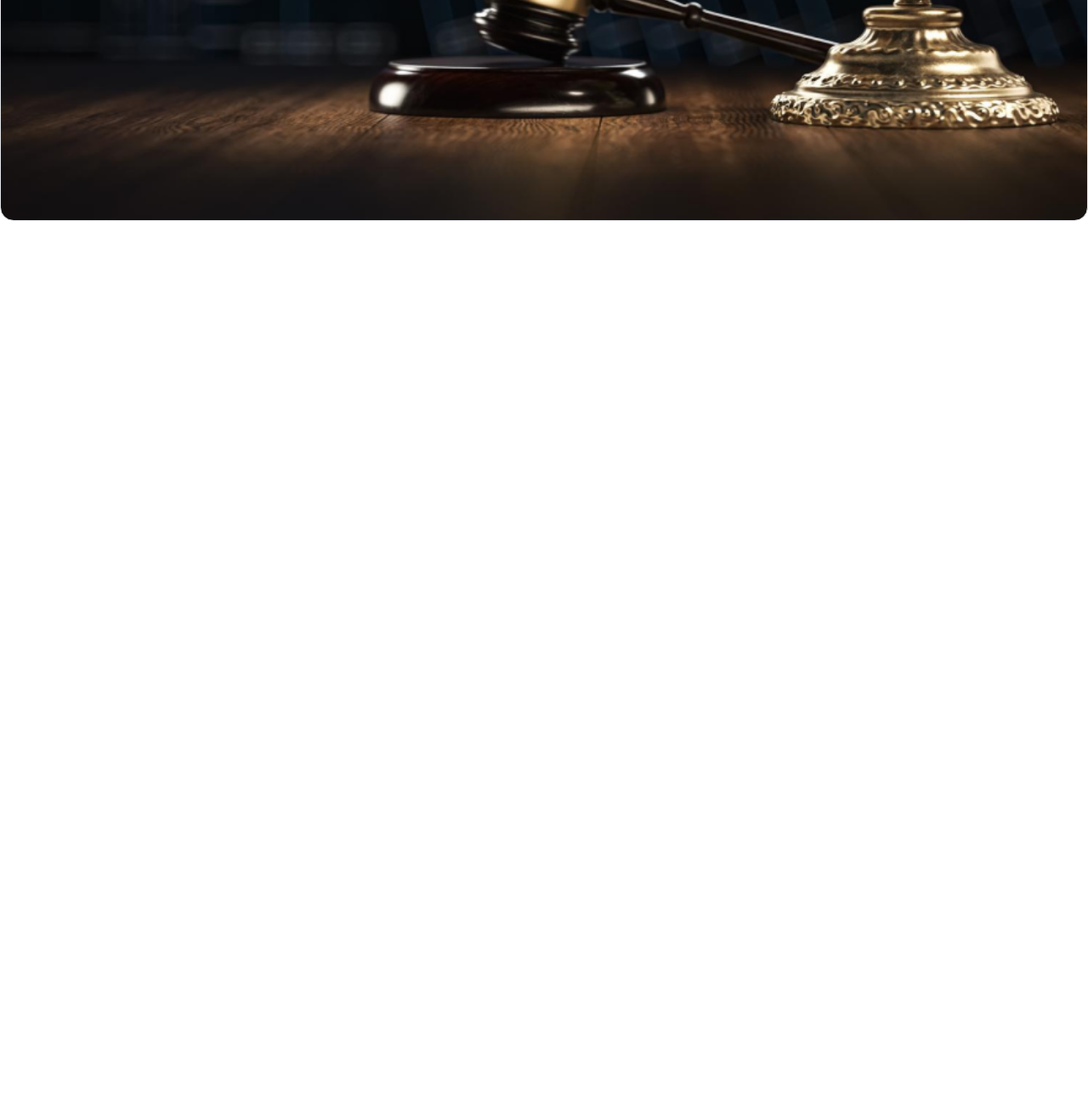
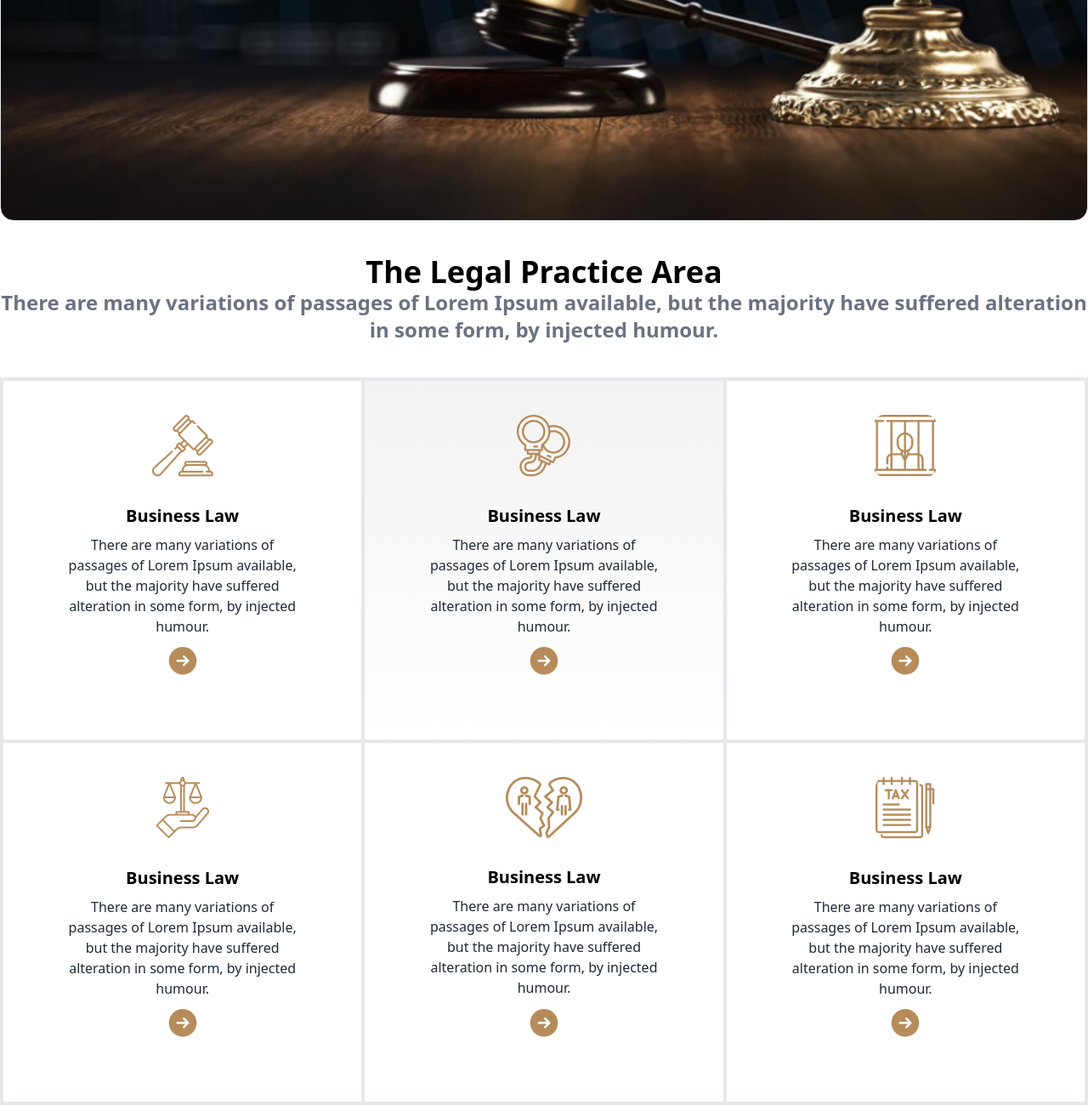
Before and after one commit to Rifat-Alam-Chowdhury/legal-solution, a plain HTML site: page index.html in a window 1280 px wide. Shown: the part 672-1972 px from the top of the page at 85% size. Before the commit the page ends 932 px from the top, so only its background shows below. Drawn offline with nearby package versions, Linux system fonts and the light colour scheme.

Commit message:
grid done

```diff
--- a/index.html
+++ b/index.html
@@ -19,6 +19,10 @@
             colors: {
               clifford: "#da373d",
               "uni-color": "rgb(182, 140, 90)",
+            },
+            backgroundImage: {
+              "custom-gradient":
+                "linear-gradient(rgb(243, 243, 243), rgba(243, 243, 243, 0))",
             },
           },
         },
@@ -81,6 +85,129 @@
           </div>
         </div>
       </section>
+
+      <!-- the legal practice  -->
+      <section>
+        <div class="text-center my-10">
+          <h1 class="font-bold text-black text-4xl">The Legal Practice Area</h1>
+          <p class="font-bold text-gray-500 text-2xl">
+            There are many variations of passages of Lorem Ipsum available, but
+            the majority have suffered alteration in some form, by injected
+            humour.
+          </p>
+        </div>
+      </section>
+      <!-- the legal practice  -->
+      <!-- cards -->
+      <section class="grid grid-cols-3 border-2">
+        <!-- card 1 -->
+        <div class="card border-2 p-10 rounded-none">
+          <figure class="">
+            <img src="./images/business.png" alt="Shoes" />
+          </figure>
+          <div class="card-body items-center text-center">
+            <h2 class="card-title text-black font-bold">Business Law</h2>
+            <p>
+              There are many variations of passages of Lorem Ipsum available,
+              but the majority have suffered alteration in some form, by
+              injected humour.
+            </p>
+            <div class="card-actions">
+              <img src="./images/Frame.png" alt="" />
+            </div>
+          </div>
+        </div>
+
+        <!-- card2 -->
+        <div class="card border-2 p-10 rounded-none bg-custom-gradient">
+          <figure>
+            <img src="./images/criminal.png" alt="Shoes" class="rounded-xl" />
+          </figure>
+          <div class="card-body items-center text-center">
+            <h2 class="card-title text-black font-bold">Business Law</h2>
+            <p>
+              There are many variations of passages of Lorem Ipsum available,
+              but the majority have suffered alteration in some form, by
+              injected humour.
+            </p>
+            <div class="card-actions">
+              <img src="./images/Frame.png" alt="" />
+            </div>
+          </div>
+        </div>
+
+        <!-- card3 -->
+        <div class="card border-2 p-10 rounded-none">
+          <figure>
+            <img src="./images/child.png" alt="Shoes" class="rounded-xl" />
+          </figure>
+          <div class="card-body items-center text-center">
+            <h2 class="card-title text-black font-bold">Business Law</h2>
+            <p>
+              There are many variations of passages of Lorem Ipsum available,
+              but the majority have suffered alteration in some form, by
+              injected humour.
+            </p>
+            <div class="card-actions">
+              <img src="./images/Frame.png" alt="" />
+            </div>
+          </div>
+        </div>
+
+        <!-- card4 -->
+        <div class="card border-2 p-10 rounded-none">
+          <figure>
+            <img src="./images/education.png" alt="Shoes" class="rounded-xl" />
+          </figure>
+          <div class="card-body items-center text-center">
+            <h2 class="card-title text-black font-bold">Business Law</h2>
+            <p>
+              There are many variations of passages of Lorem Ipsum available,
+              but the majority have suffered alteration in some form, by
+              injected humour.
+            </p>
+            <div class="card-actions">
+              <img src="./images/Frame.png" alt="" />
+            </div>
+          </div>
+        </div>
+
+        <!-- card5 -->
+        <div class="card border-2 p-10 rounded-none">
+          <figure>
+            <img src="./images/divorce.png" alt="Shoes" class="rounded-xl" />
+          </figure>
+          <div class="card-body items-center text-center">
+            <h2 class="card-title text-black font-bold">Business Law</h2>
+            <p>
+              There are many variations of passages of Lorem Ipsum available,
+              but the majority have suffered alteration in some form, by
+              injected humour.
+            </p>
+            <div class="card-actions">
+              <img src="./images/Frame.png" alt="" />
+            </div>
+          </div>
+        </div>
+
+        <!-- cards6 -->
+        <div class="card border-2 p-10 rounded-none">
+          <figure>
+            <img src="./images/tax.png" alt="Shoes" class="rounded-xl" />
+          </figure>
+          <div class="card-body items-center text-center">
+            <h2 class="card-title text-black font-bold">Business Law</h2>
+            <p>
+              There are many variations of passages of Lorem Ipsum available,
+              but the majority have suffered alteration in some form, by
+              injected humour.
+            </p>
+            <div class="card-actions">
+              <img src="./images/Frame.png" alt="" />
+            </div>
+          </div>
+        </div>
+      </section>
     </main>
   </body>
 </html>
```
